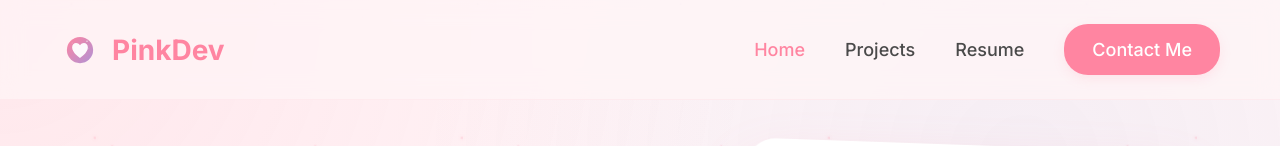
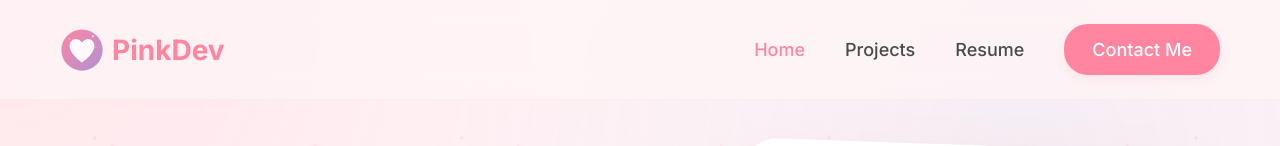
Before and after one commit to 925754332-dev/pinkdev-portfolio, a React (Vite) app: page / in a window 1280 px wide. Shown: the top 146 px of the page. Built offline with nearby package versions, Linux system fonts and the light colour scheme.

Commit message:
fix: adjust logo icon size and spacing

```diff
--- a/src/components/Layout.css
+++ b/src/components/Layout.css
@@ -22,12 +22,12 @@
 .logo {
   display: flex;
   align-items: center;
-  gap: 12px;
+  gap: 8px;
 }
 
 .logo-icon {
-  width: 40px;
-  height: 40px;
+  width: 44px;
+  height: 44px;
   display: flex;
   justify-content: center;
   align-items: center;
--- a/src/components/Layout.tsx
+++ b/src/components/Layout.tsx
@@ -13,7 +13,7 @@ const Layout = () => {
       <header className="header">
         <Link to="/" className="logo" onClick={() => setMobileMenuOpen(false)}>
           <div className="logo-icon">
-            <svg xmlns="http://www.w3.org/2000/svg" viewBox="0 0 64 64" width="28" height="28">
+            <svg xmlns="http://www.w3.org/2000/svg" viewBox="0 0 64 64" width="44" height="44">
               <defs>
                 <linearGradient id="logoGrad" x1="0%" y1="0%" x2="100%" y2="100%">
                   <stop offset="0%" stopColor="#FF85A1"/>
```
